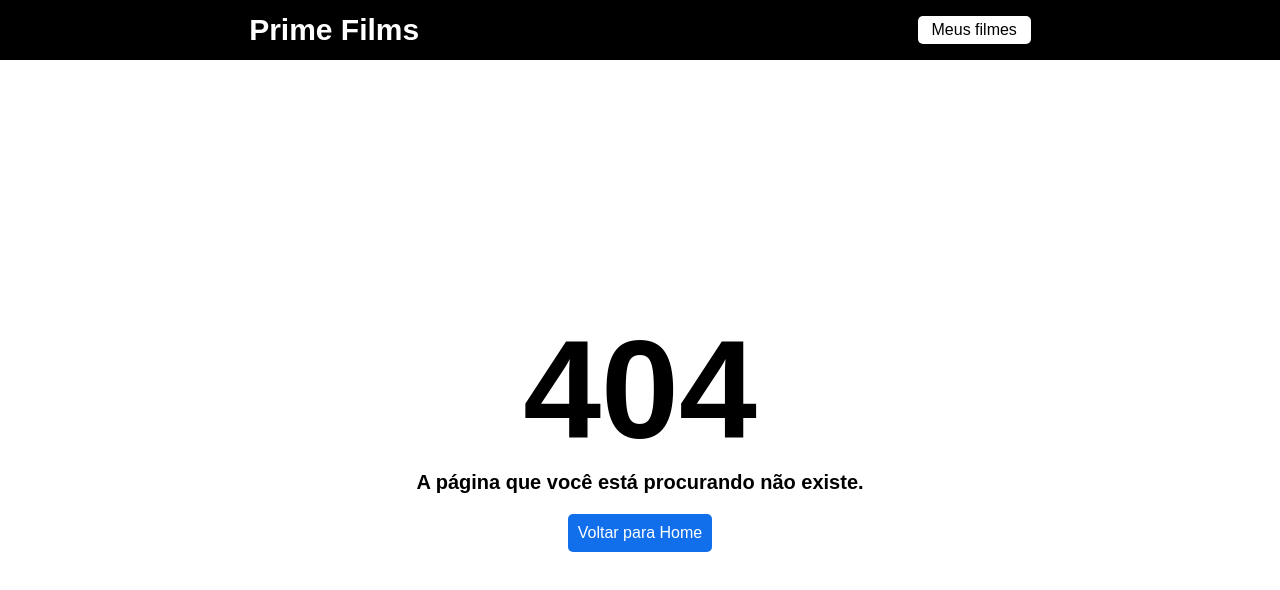
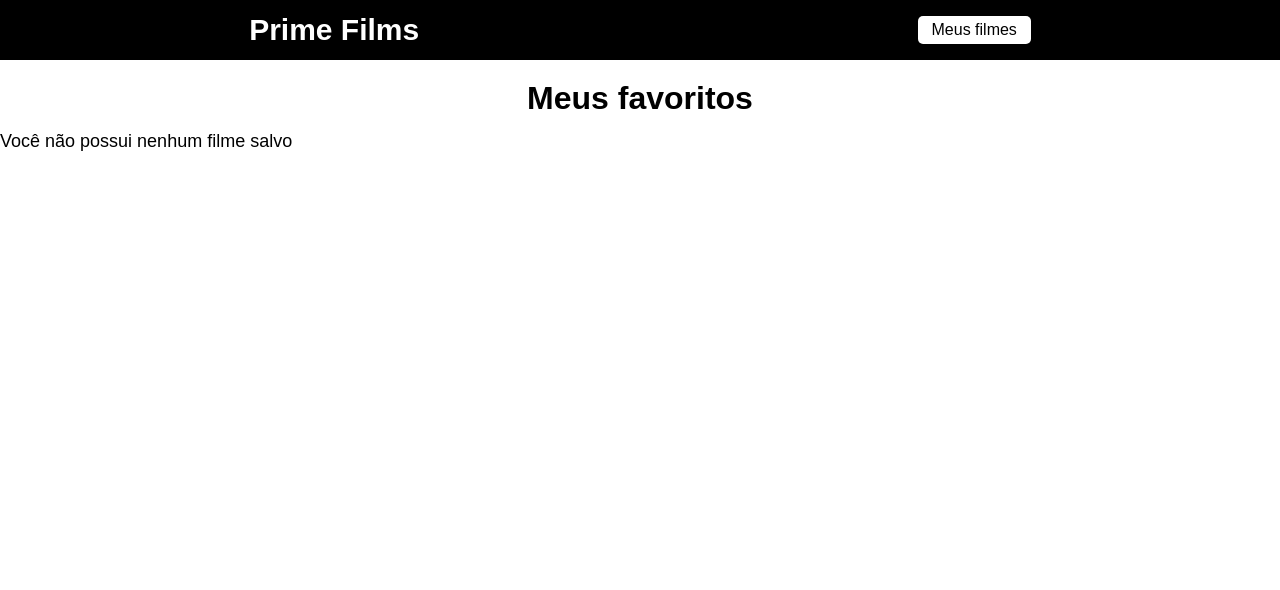
Before and after one commit to FabioCirilo/prime-films, a React (Create React App) app: page /favoritos in a window 1280 px wide. Before the commit this address had no page. Shown: the top 590 px of the page. Built offline with nearby package versions, Linux system fonts and the light colour scheme.

Commit message:
Excluir filme dos favoritos

```diff
--- /dev/null
+++ b/src/pages/Favoritos/favorito.css
@@ -0,0 +1,39 @@
+.meus-favoritos {
+  margin-top: 20px;
+}
+
+.meus-favoritos h1 {
+  margin-bottom: 14px;
+  display: flex;
+  flex-direction: column;
+  align-items: center;
+}
+
+.meus-favoritos span {
+  font-size: 18px;
+}
+
+.meus-favoritos ul {
+  width: 900xp;
+}
+
+.meus-favoritos ul li {
+  list-style: none;
+  display: flex;
+  align-items: center;
+  justify-content: space-between;
+  padding: 0 14px;
+  margin-bottom: 14px;
+}
+
+.meus-favoritos div {
+  display: flex;
+  justify-content: center;
+  align-items: center;
+}
+
+.meus-favoritos div a {
+  text-decoration: none;
+  color: #116feb;
+  margin-right: 14px;
+}
--- /dev/null
+++ b/src/pages/Favoritos/index.js
@@ -0,0 +1,40 @@
+import React, { useEffect, useState } from 'react'
+import './favorito.css'
+import { Link } from 'react-router-dom'
+export default function Favoritos() {
+  const [filmes, setFilmes] = useState([])
+
+  useEffect(() => {
+    const minhaLista = localStorage.getItem('@primefilms')
+    setFilmes(JSON.parse(minhaLista) || [])
+  }, [])
+
+  function excluirFilmes(id) {
+    let filtroFilmes = filmes.filter(item => {
+      return item.id !== id
+    })
+
+    setFilmes(filtroFilmes)
+    localStorage.setItem('@primefilms', JSON.stringify(filtroFilmes))
+  }
+
+  return (
+    <div className="meus-favoritos">
+      <h1>Meus favoritos</h1>
+      {filmes.length === 0 && <span>Você não possui nenhum filme salvo</span>}
+      <ul>
+        {filmes.map(item => {
+          return (
+            <li key={item.id}>
+              <span>{item.title}</span>
+              <div>
+                <Link to={`/filmes/${item.id}`}>Ver detalhes</Link>
+                <button onClick={() => excluirFilmes(item.id)}>Excluir</button>
+              </div>
+            </li>
+          )
+        })}
+      </ul>
+    </div>
+  )
+}
--- a/src/routes.js
+++ b/src/routes.js
@@ -4,6 +4,7 @@ import Home from './pages/Home'
 import Filmes from './pages/Filmes'
 import Header from './components/Header'
 import NotFound from './pages/NotFound'
+import Favoritos from './pages/Favoritos'
 
 export default function AppRoutes() {
   return (
@@ -12,6 +13,7 @@ export default function AppRoutes() {
       <Routes>
         <Route path="/" element={<Home />} />
         <Route path="/filmes/:id" element={<Filmes />} />
+        <Route path="/favoritos" element={<Favoritos />} />
 
         <Route path="*" element={<NotFound />} />
       </Routes>
```
